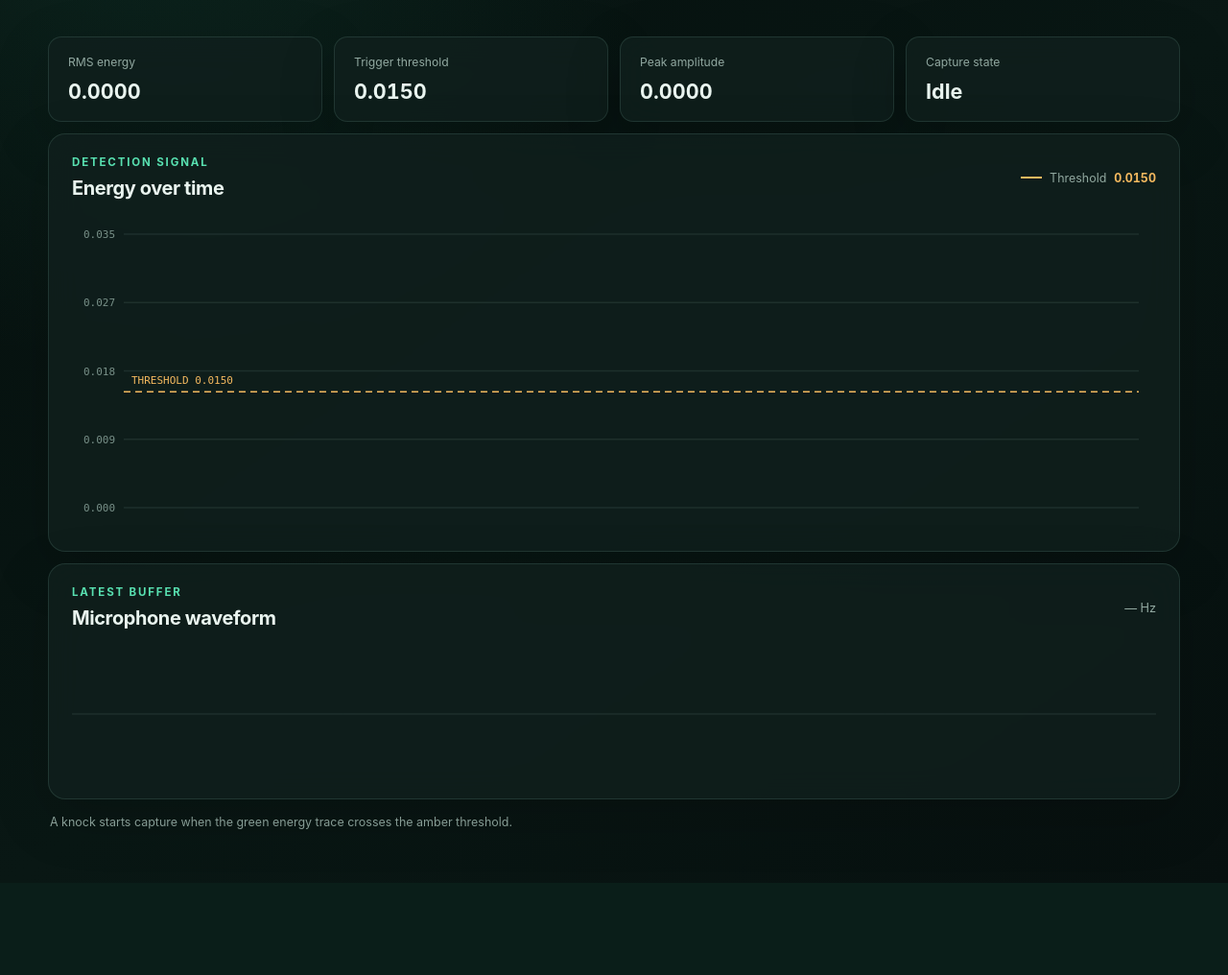
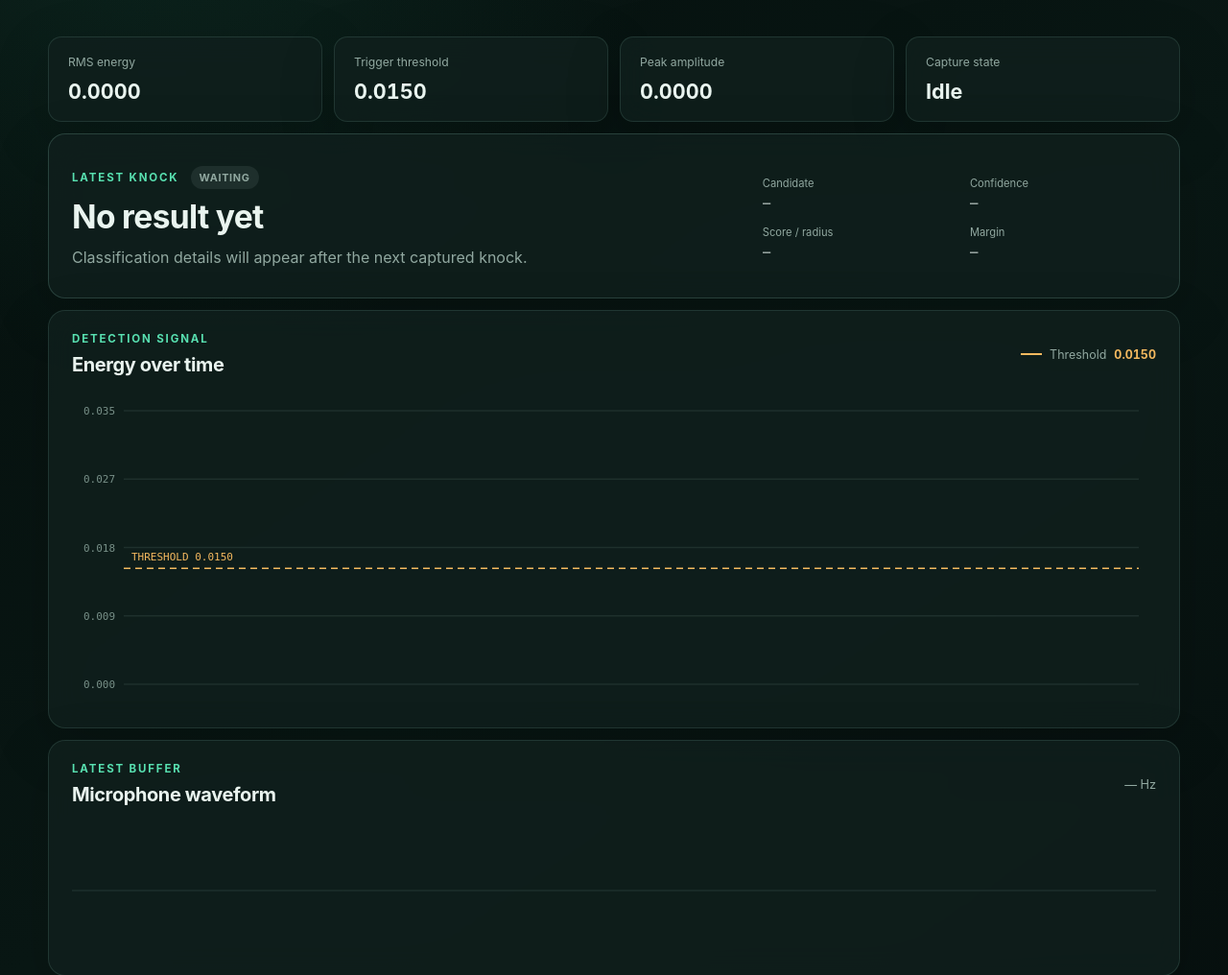
Before and after one commit to nsry123/UniSwitch, a Python web app: template src/web/templates/monitor.html in a window 1280 px wide. Shown: the part 160-1176 px from the top of the page at 96% size. Before the commit the page ends 1080 px from the top, so only its background shows below. Run offline with Jinja, Linux system fonts and the light colour scheme; the template is opened without the code that fills it, so the values that code supplies are empty.

Commit message:
Add class management and live classification results

```diff
--- a/src/web/static/monitor.css
+++ b/src/web/static/monitor.css
@@ -101,10 +101,71 @@ canvas { display: block; width: 100%; height: 100%; }
 .sample-rate { margin: 0; font-size: 0.8rem; font-variant-numeric: tabular-nums; }
 .hint { margin: 16px 2px 0; font-size: 0.78rem; }
 
+.result-panel {
+  display: grid;
+  grid-template-columns: minmax(0, 1.25fr) minmax(360px, 0.75fr);
+  gap: 36px;
+  align-items: center;
+  min-height: 172px;
+  border-color: rgba(152, 210, 193, 0.2);
+  transition: border-color 160ms ease, background 160ms ease;
+}
+
+.result-panel.accepted {
+  border-color: rgba(88, 224, 176, 0.42);
+  background: linear-gradient(115deg, rgba(28, 72, 59, 0.82), var(--panel));
+}
+
+.result-panel.unknown {
+  border-color: rgba(255, 120, 111, 0.42);
+  background: linear-gradient(115deg, rgba(72, 35, 34, 0.78), var(--panel));
+}
+
+.result-heading { display: flex; align-items: center; gap: 12px; margin-bottom: 8px; }
+.result-heading .eyebrow { margin-bottom: 0; }
+.result-copy h2 { font-size: clamp(1.45rem, 3vw, 2.1rem); }
+.result-reason { max-width: 680px; margin: 10px 0 0; color: var(--muted); line-height: 1.55; }
+
+.result-badge {
+  padding: 5px 9px;
+  border-radius: 999px;
+  background: rgba(145, 168, 160, 0.12);
+  color: var(--muted);
+  font-size: 0.68rem;
+  font-weight: 750;
+  letter-spacing: 0.06em;
+  text-transform: uppercase;
+}
+
+.result-badge.accepted { background: var(--green-soft); color: var(--green); }
+.result-badge.unknown { background: rgba(255, 120, 111, 0.14); color: var(--red); }
+.result-badge.registration { background: rgba(244, 185, 95, 0.14); color: var(--amber); }
+
+.result-details {
+  display: grid;
+  grid-template-columns: repeat(2, minmax(0, 1fr));
+  gap: 16px 22px;
+  margin: 0;
+}
+
+.result-details div { min-width: 0; }
+.result-details dt { margin-bottom: 5px; color: var(--muted); font-size: 0.7rem; }
+.result-details dd {
+  overflow: hidden;
+  margin: 0;
+  color: var(--text);
+  font-family: ui-monospace, SFMono-Regular, Menlo, monospace;
+  font-size: 0.88rem;
+  font-variant-numeric: tabular-nums;
+  text-overflow: ellipsis;
+  white-space: nowrap;
+}
+
 @media (max-width: 760px) {
   main { width: min(100% - 24px, 1180px); padding-top: 28px; }
   header { align-items: flex-start; flex-direction: column; }
   .metrics { grid-template-columns: repeat(2, 1fr); margin-top: 28px; }
+  .result-panel { grid-template-columns: 1fr; gap: 24px; }
   .panel { padding: 18px 16px 14px; }
   .chart-wrap { height: 270px; }
 }
--- a/src/web/static/monitor.js
+++ b/src/web/static/monitor.js
@@ -7,12 +7,50 @@ const peakValue = document.querySelector("#peak-value");
 const captureState = document.querySelector("#capture-state");
 const sampleRate = document.querySelector("#sample-rate");
 const connectionStatus = document.querySelector("#connection-status");
+const resultPanel = document.querySelector("#result-panel");
+const resultStatus = document.querySelector("#result-status");
+const resultLabel = document.querySelector("#result-label");
+const resultReason = document.querySelector("#result-reason");
+const resultCandidate = document.querySelector("#result-candidate");
+const resultConfidence = document.querySelector("#result-confidence");
+const resultDistance = document.querySelector("#result-distance");
+const resultMargin = document.querySelector("#result-margin");
 
 const history = [];
 const maxPoints = 240;
 let latestWaveform = [];
 let threshold = 0.015;
 let lastSequence = -1;
+let lastResultSequence = -1;
+
+function renderResult(result) {
+  if (!result) return;
+  let state = "registration";
+  let badge = "Registered";
+  if (result.accepted === true) {
+    state = "accepted";
+    badge = result.status === "EVENT" ? "Accepted" : "Accepted · suppressed";
+  } else if (result.accepted === false) {
+    state = "unknown";
+    badge = "Unknown";
+  }
+  resultPanel.className = `panel result-panel ${state}`;
+  resultStatus.className = `result-badge ${state}`;
+  resultStatus.textContent = badge;
+  resultLabel.textContent = result.label;
+  resultReason.textContent = result.reason;
+  resultCandidate.textContent = result.candidate || "—";
+  resultConfidence.textContent =
+    result.confidence == null ? "—" : `${(result.confidence * 100).toFixed(1)}%`;
+  resultDistance.textContent =
+    result.score == null || result.acceptanceRadius == null
+      ? "—"
+      : `${result.score.toFixed(3)} / ${result.acceptanceRadius.toFixed(3)}`;
+  resultMargin.textContent =
+    result.margin == null
+      ? result.accepted == null ? "—" : "Single class"
+      : `${result.margin.toFixed(3)} / ${result.requiredMargin.toFixed(3)} required`;
+}
 
 function fitCanvas(canvas) {
   const ratio = window.devicePixelRatio || 1;
@@ -127,6 +165,10 @@ async function poll() {
       latestWaveform = state.waveform;
       lastSequence = state.sequence;
     }
+    if (state.resultSequence !== lastResultSequence) {
+      renderResult(state.lastResult);
+      lastResultSequence = state.resultSequence;
+    }
     energyValue.textContent = state.energy.toFixed(4);
     thresholdValue.textContent = state.threshold.toFixed(4);
     thresholdLegend.textContent = state.threshold.toFixed(4);
--- a/src/web/templates/monitor.html
+++ b/src/web/templates/monitor.html
@@ -36,6 +36,25 @@
         </article>
       </section>
 
+      <section class="panel result-panel" id="result-panel" aria-live="polite">
+        <div class="result-copy">
+          <div class="result-heading">
+            <p class="eyebrow">Latest knock</p>
+            <span class="result-badge waiting" id="result-status">Waiting</span>
+          </div>
+          <h2 id="result-label">No result yet</h2>
+          <p class="result-reason" id="result-reason">
+            Classification details will appear after the next captured knock.
+          </p>
+        </div>
+        <dl class="result-details" aria-label="Latest classification measurements">
+          <div><dt>Candidate</dt><dd id="result-candidate">—</dd></div>
+          <div><dt>Confidence</dt><dd id="result-confidence">—</dd></div>
+          <div><dt>Score / radius</dt><dd id="result-distance">—</dd></div>
+          <div><dt>Margin</dt><dd id="result-margin">—</dd></div>
+        </dl>
+      </section>
+
       <section class="panel energy-panel">
         <div class="panel-heading">
           <div>
```
Also changed, not shown: main.py (+28 -2 lines), src/controller.py (+20 -1 lines), src/ml/classifier.py (+29 -0 lines), src/web/app.py (+80 -0 lines), tests/test_classifier.py (+24 -0 lines), tests/test_controller.py (+16 -0 lines), tests/test_web_monitor.py (+28 -0 lines), README.md.
